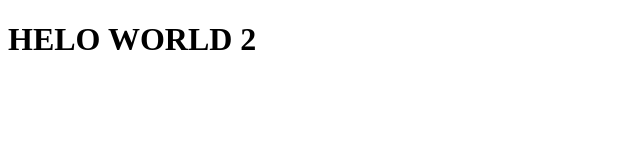
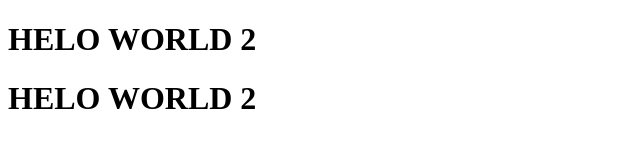
Before and after one commit to JohnCedricAlobaDICT12/ToRepo, a plain HTML site: page index.html in a window 1280 px wide. Shown: the whole page, without its empty margins (0-640 px from the left). Drawn offline with Linux system fonts and the light colour scheme.

Commit message:
Third Commit

```diff
--- a/index.html
+++ b/index.html
@@ -7,5 +7,6 @@
 </head>
 <body>
     <h1>HELO WORLD 2</h1>
+    <h1>HELO WORLD 2</h1>
 </body>
 </html>
```
